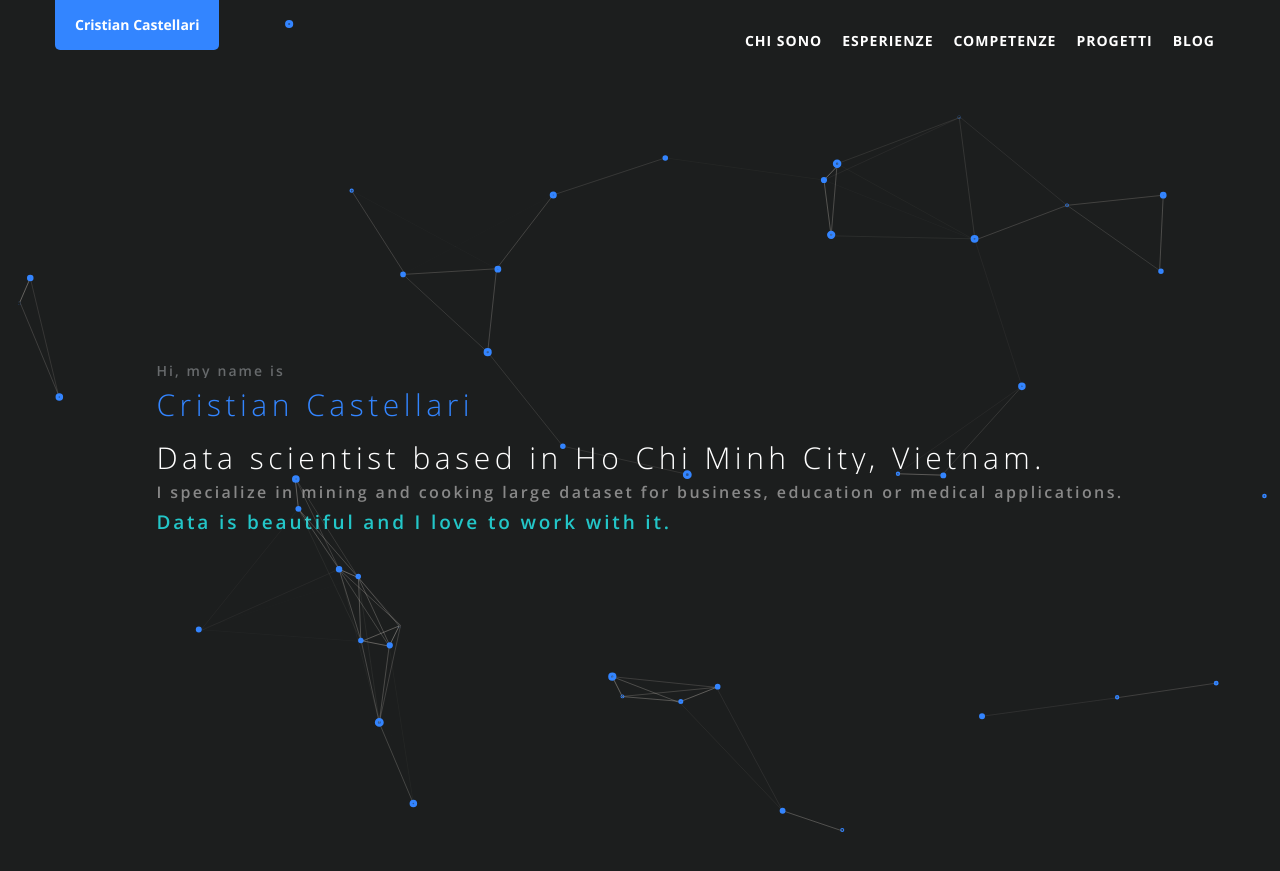
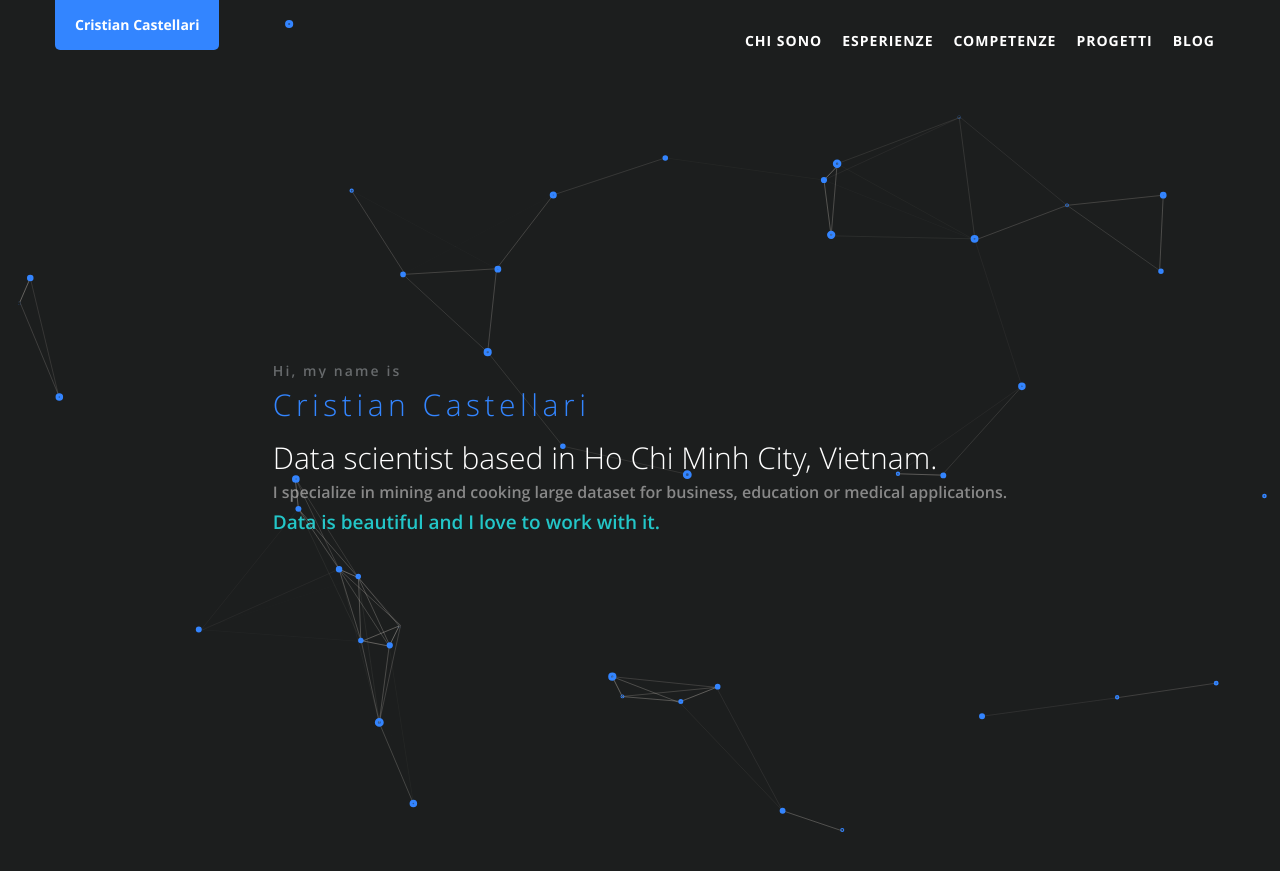
Before and after one commit to Tu777Nguyen/Tu777Nguyen.github.io, a Jekyll site: the page built from index.html, in a window 1280 px wide and 900 px high. Shown: the top 871 px of the window. Built offline with Jekyll 4.4.1, drawn with Linux system fonts in a browser that asks for light colours; comment, search, counter and statistics services are not loaded.

Commit message:
first commit

```diff
--- a/_sass/_style.scss
+++ b/_sass/_style.scss
@@ -2856,53 +2856,6 @@ body {
 }
 
 
-.typewriter h2 {
-  overflow: hidden; /* Ensures the content is not revealed until the animation */
-  white-space: nowrap; /* Keeps the content on a single line */
-  letter-spacing: .15em; /* Adjust as needed */
-  animation:
-    typing 3.5s steps(30, end),
-}
-
-/* The typing effect */
-@keyframes typing {
-  from { width: 0 }
-  to { width: 100% }
-}
-
-
-.typewriter h3 {
-  overflow: hidden; /* Ensures the content is not revealed until the animation */
-  white-space: nowrap; /* Keeps the content on a single line */
-  letter-spacing: .15em; /* Adjust as needed */
-  animation:
-    typing 3.5s steps(30, end),
-}
-
-/* The typing effect */
-@keyframes typing {
-  from { width: 0 }
-  to { width: 100% }
-}
-
-
-
-.typewriter h4 {
-  overflow: hidden; /* Ensures the content is not revealed until the animation */
-  white-space: nowrap; /* Keeps the content on a single line */
-  letter-spacing: .15em; /* Adjust as needed */
-  animation:
-    typing 3.5s steps(30, end),
-}
-
-/* The typing effect */
-@keyframes typing {
-  from { width: 0 }
-  to { width: 100% }
-}
-
-
-
 
 .typewriter h5 {
   overflow: hidden; /* Ensures the content is not revealed until the animation */
```
